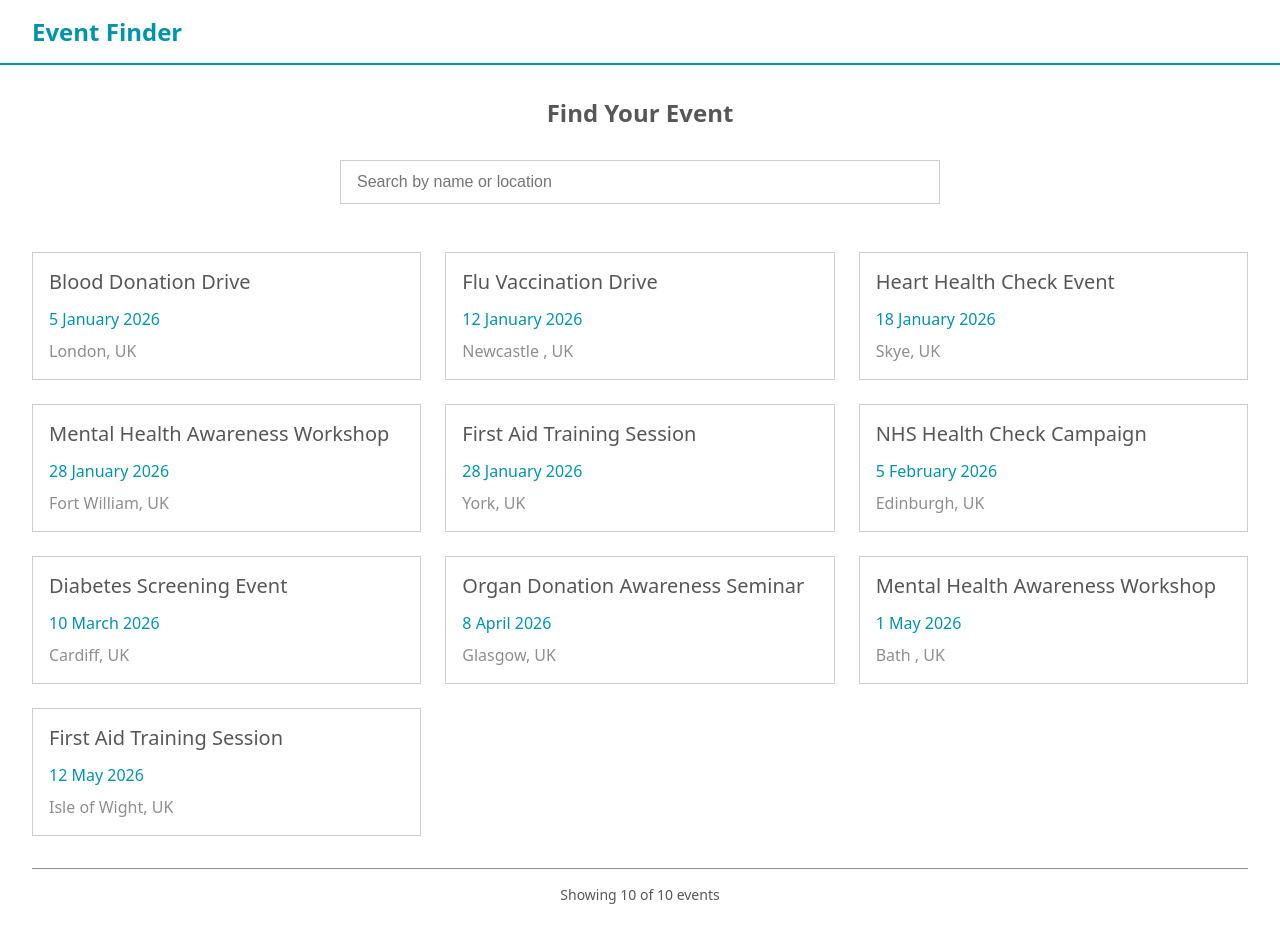
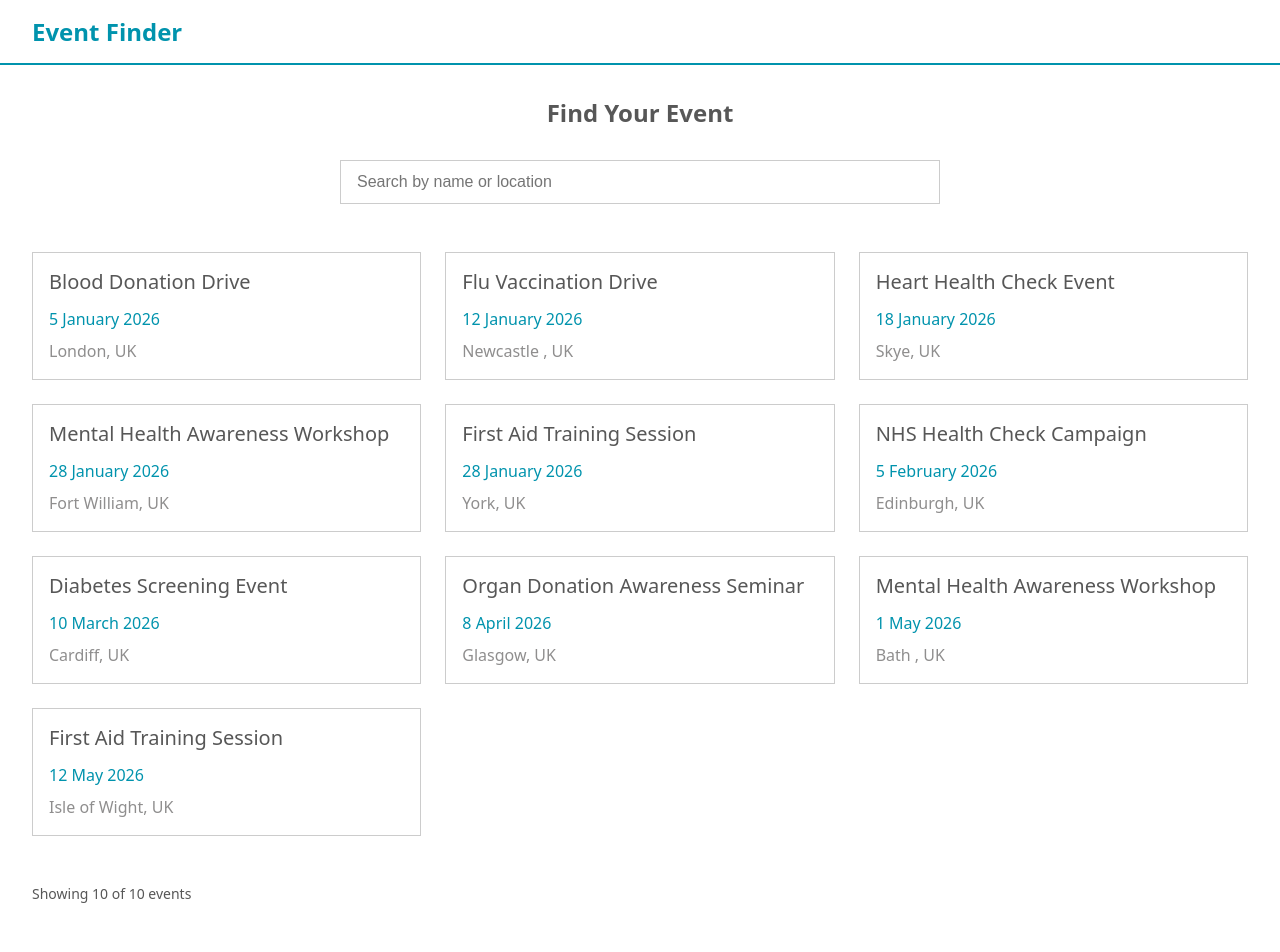
Before and after one commit to estinsunnyk/react-event-listing, a React (Vite) app: page /event/list in a window 1280 px wide. Shown: the top 952 px of the page. Built offline with nearby package versions, Linux system fonts and the light colour scheme.

Commit message:
feat(event): correct event count css

```diff
--- a/src/components/event/list/event-list.module.css
+++ b/src/components/event/list/event-list.module.css
@@ -64,7 +64,6 @@
 }
 
 .event-pagination {
-  text-align: center;
+  text-align: left;
   padding-top: 1rem;
-  border-top: 1px solid var(--color-monochrome-reg);
 }
```
